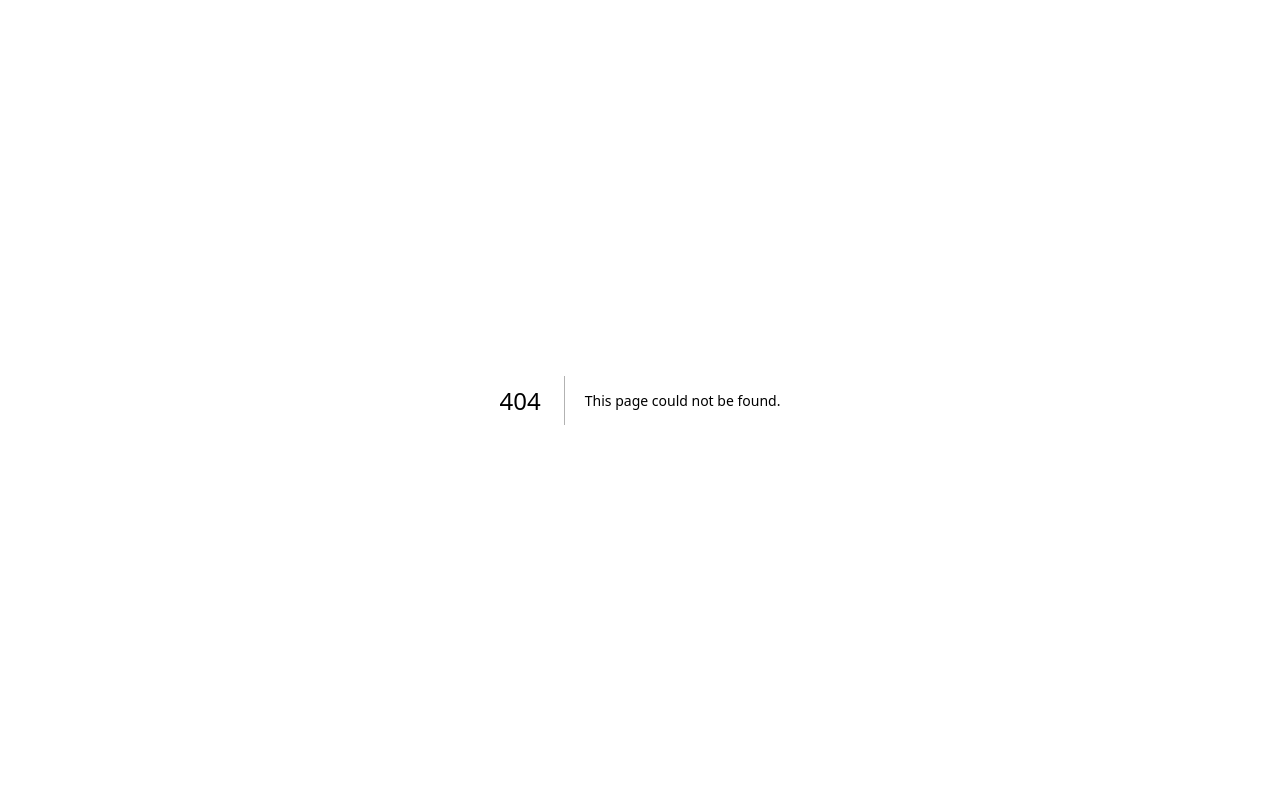
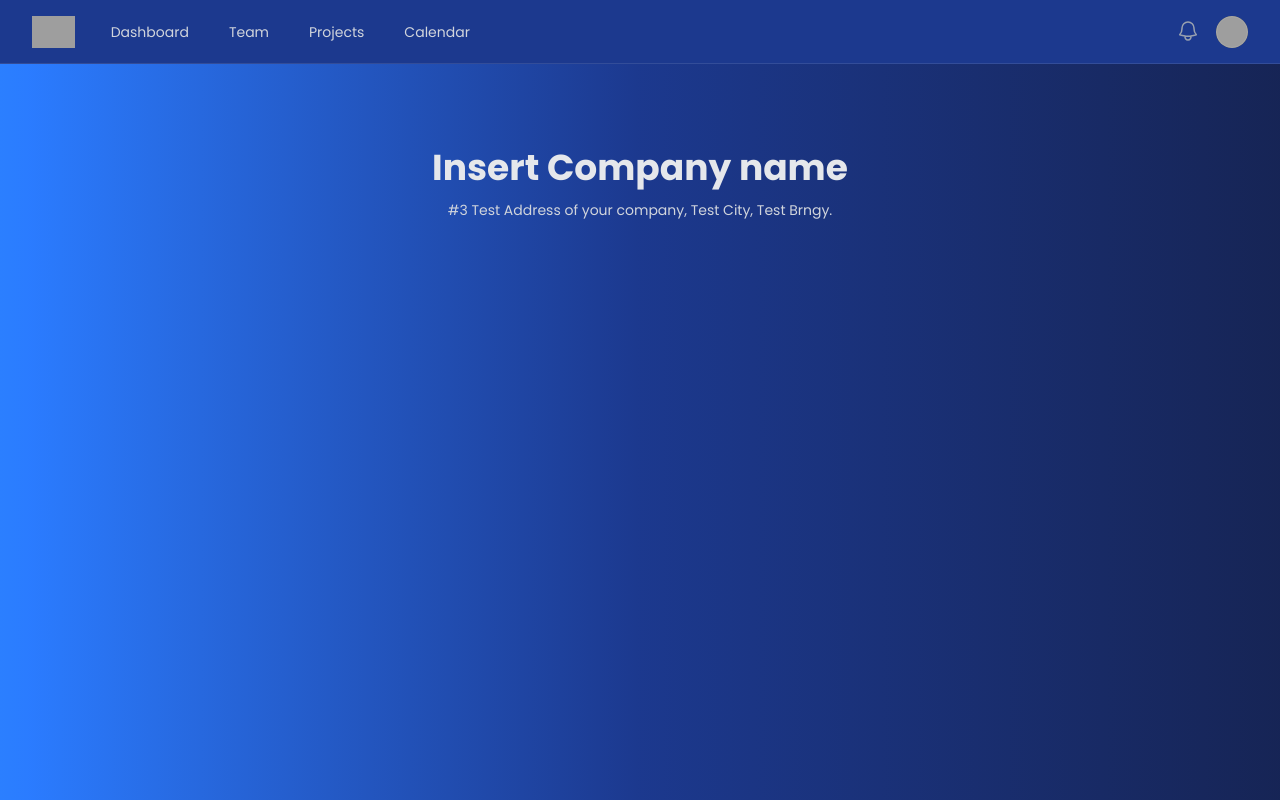
Before and after one commit to arthizz/timely-management-frontend, a Next.js app: page /payslip in a window 1280 px wide. Before the commit this address had no page. Shown: the top 800 px of the page. Built offline with nearby package versions, Linux system fonts and the light colour scheme; grey boxes are pictures that could not be loaded.

Commit message:
Created separated files of types, Modified team page, created payslip page in progress

```diff
--- /dev/null
+++ b/src/app/(main)/payslip/page.tsx
@@ -0,0 +1,19 @@
+"use client"
+import { useState } from "react"
+
+export default function paySlip(){
+
+    return(
+
+        <div className="bg-gradient-to-r from-blue-500 via-blue-800 via-blue-900 to-blue-950 w-full px-16 py-16 min-h-screen">
+            <div className="company-title-heading text-center text-white mt-5">
+                <h1 className="text-4xl font-bold text-gray-200">
+                    Insert Company name
+                </h1>
+                <p className="text-gray-300 text-sm mt-3">#3 Test Address of your company, Test City, Test Brngy.</p>
+            </div>
+        </div>
+
+    )
+
+}
```
Also changed, not shown: src/components/teams/ourTeamCards.tsx (+2 -9 lines), src/types/ourTeamTypes.tsx (added, +8 -0 lines).
